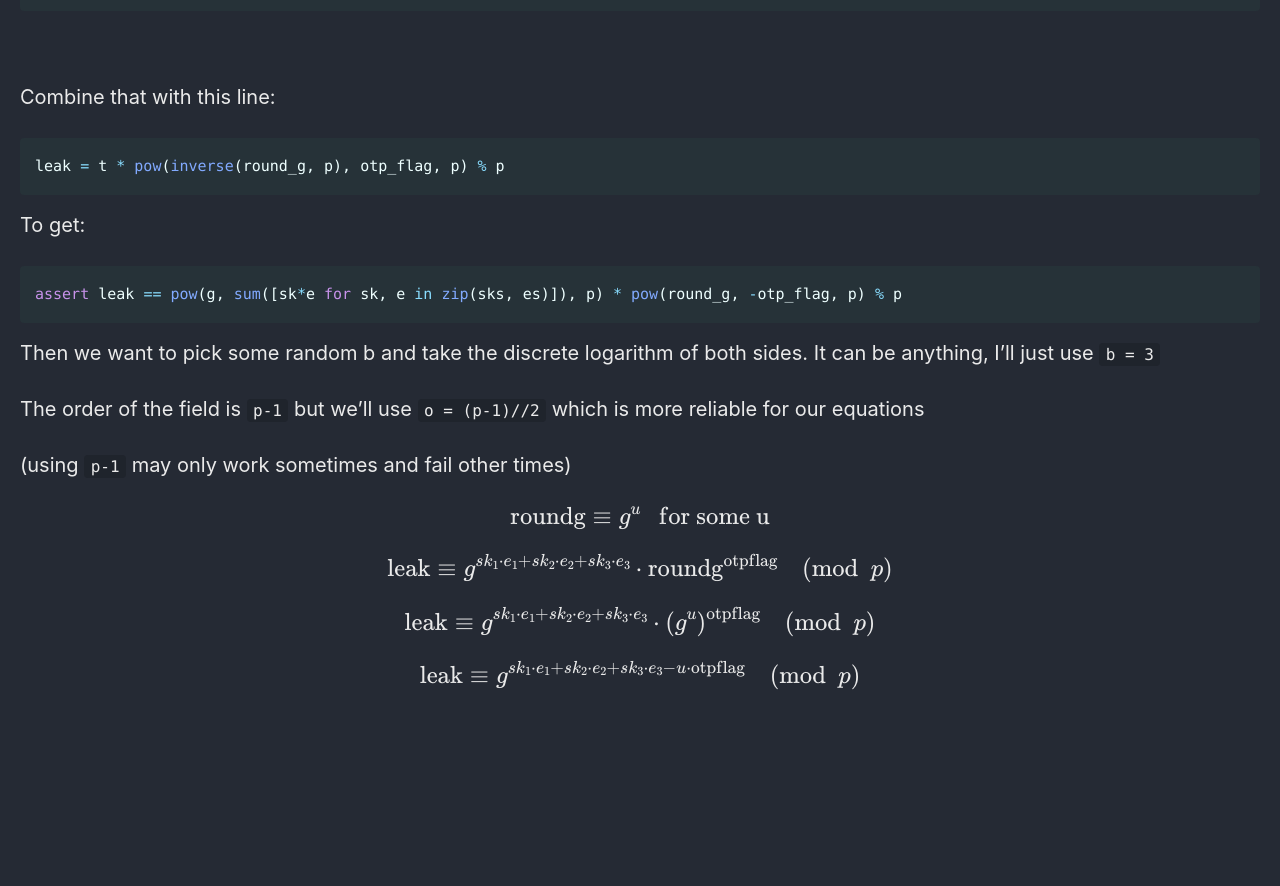
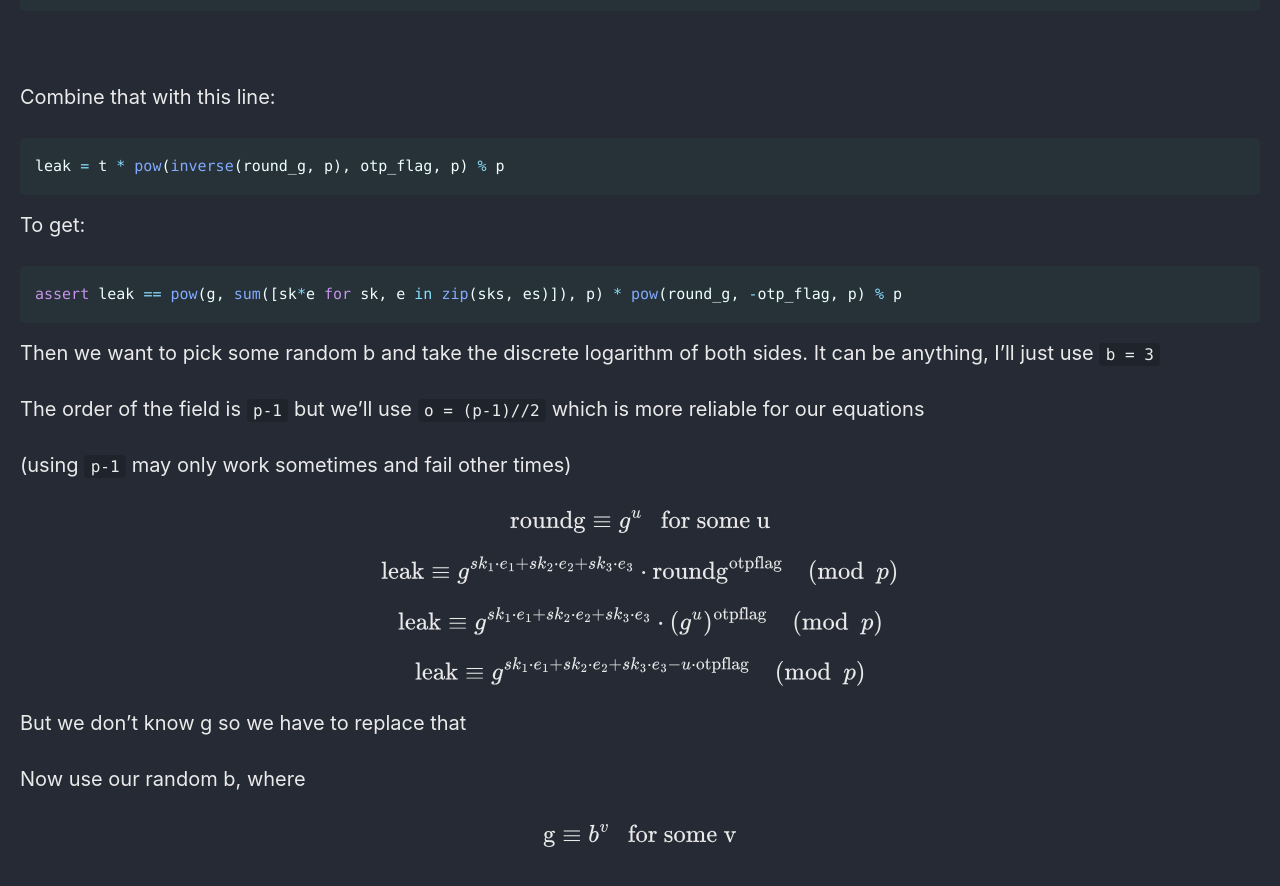
Before and after one commit to Connor-McCartney/Connor-McCartney.github.io, a Jekyll site: the page built from _pages/cryptography/other/L3-RCTF2024.md, in a window 1280 px wide and 900 px high, scrolled down 4028 px. Shown: the top 886 px of the window. Built offline with Jekyll 4.4.1, drawn with Linux system fonts in a browser that asks for light colours; cached includes are drawn as plain includes; before the commit the page ends 4772 px from its top, so only the background shows below that.

Commit message:
Update L3-RCTF2024.md

```diff
--- a/_pages/cryptography/other/L3-RCTF2024.md
+++ b/_pages/cryptography/other/L3-RCTF2024.md
@@ -183,3 +183,9 @@ $$\text{leak} \equiv g^{sk_1 \cdot e_1 + sk_2 \cdot e_2 + sk_3 \cdot e_3} \cdot
 $$\text{leak} \equiv g^{sk_1 \cdot e_1 + sk_2 \cdot e_2 + sk_3 \cdot e_3} \cdot (g^u)^{\text{otpflag}} \pmod p$$
 
 $$\text{leak} \equiv g^{sk_1 \cdot e_1 + sk_2 \cdot e_2 + sk_3 \cdot e_3 - u \cdot \text{otpflag}} \pmod p$$
+
+But we don't know g so we have to replace that
+
+Now use our random b, where
+
+$$\text{g} \equiv b^v \ \ \text{   for some v}$$
```
